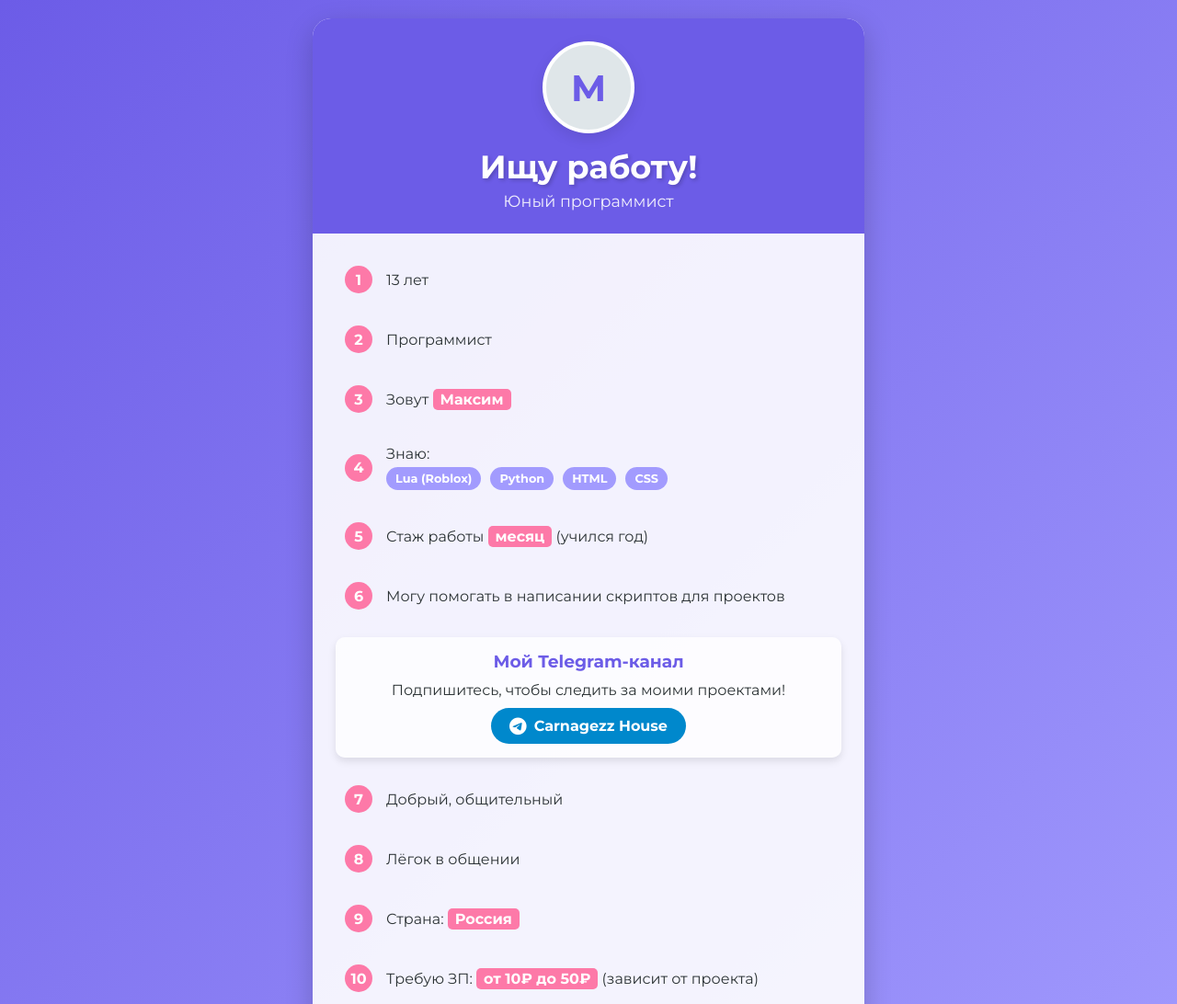
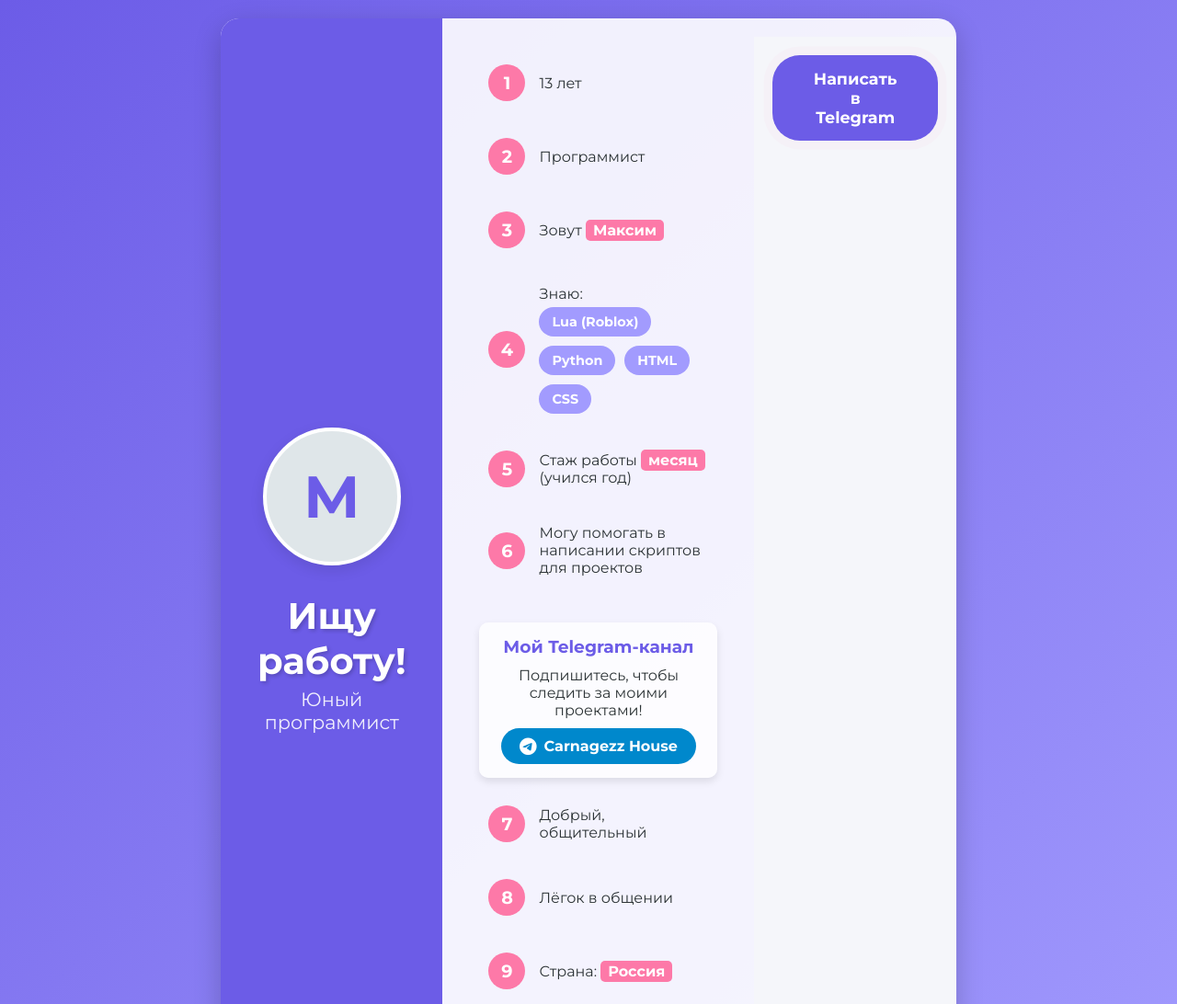
Before and after one commit to zxcwena/zxcwena.github.io, a plain HTML site: page index.html in a window 1280 px wide. Shown: the top 1092 px of the page at 92% size. Drawn offline with Linux system fonts and the light colour scheme.

Commit message:
Update styles.css

```diff
--- a/styles.css
+++ b/styles.css
@@ -23,6 +23,7 @@ body {
     color: var(--dark);
 }
 
+/* Мобильный дизайн (по умолчанию) */
 .card {
     background: rgba(255, 255, 255, 0.9);
     border-radius: 20px;
@@ -209,8 +210,69 @@ body {
     100% { box-shadow: 0 0 0 0 rgba(253, 121, 168, 0); }
 }
 
+/* Десктопный дизайн (только для экранов шире 768px) */
+@media (min-width: 768px) {
+    .card {
+        max-width: 800px;
+        display: flex;
+        flex-direction: row;
+        min-height: 500px;
+    }
+
+    .header {
+        width: 40%;
+        display: flex;
+        flex-direction: column;
+        justify-content: center;
+        padding: 40px;
+    }
+
+    .content {
+        width: 60%;
+        padding: 40px;
+        display: flex;
+        flex-direction: column;
+        justify-content: center;
+    }
+
+    .avatar {
+        width: 150px;
+        height: 150px;
+        font-size: 4rem;
+        margin-bottom: 30px;
+    }
+
+    .header h1 {
+        font-size: 2.5rem;
+    }
+
+    .header p {
+        font-size: 1.3rem;
+    }
+
+    .info-item {
+        margin-bottom: 20px;
+    }
+
+    .info-item .number {
+        width: 40px;
+        height: 40px;
+        font-size: 1.2rem;
+    }
+
+    .skill {
+        font-size: 0.9rem;
+        padding: 7px 14px;
+    }
+
+    .contact-btn {
+        padding: 15px 40px;
+        font-size: 1.1rem;
+    }
+}
+
 @media (max-width: 500px) {
     .header h1 { font-size: 1.8rem; }
     .info-item { flex-direction: column; align-items: flex-start; }
     .info-item .number { margin-bottom: 8px; margin-right: 0; }
-  }
+}
```
